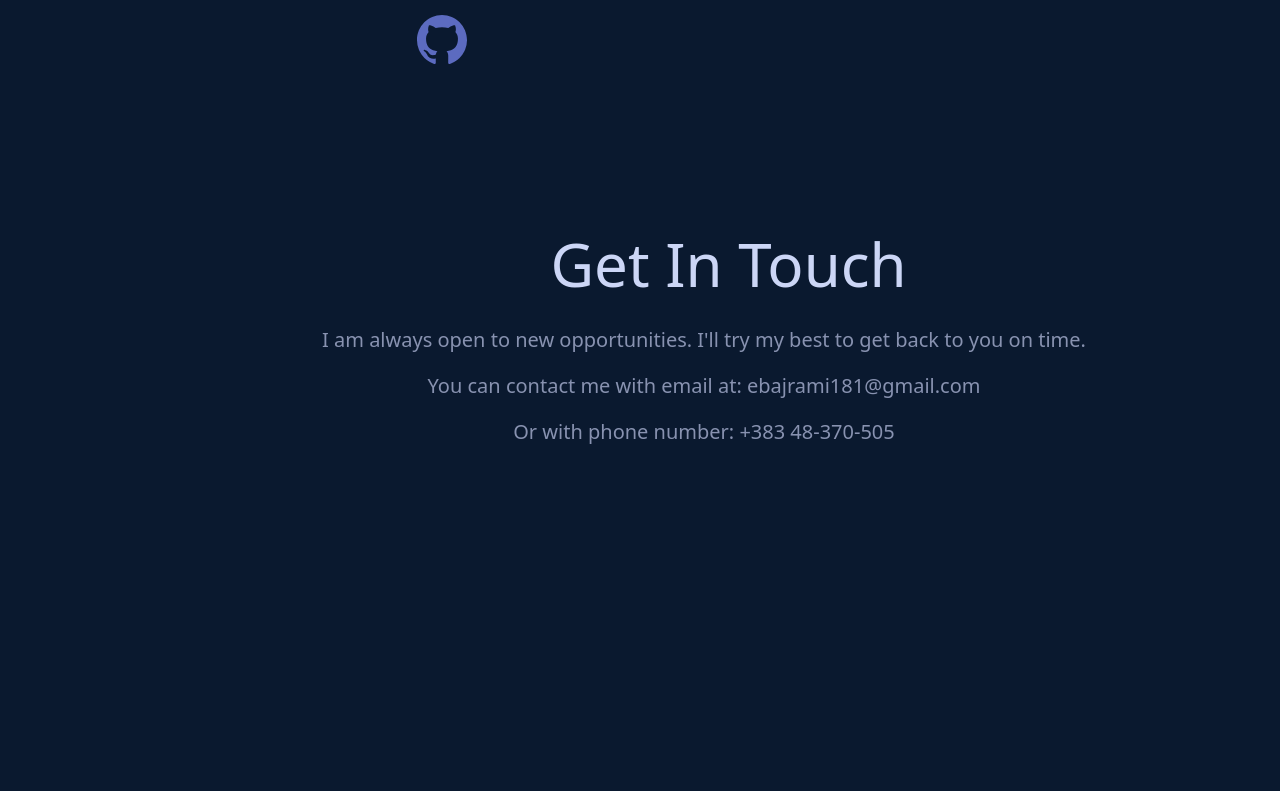
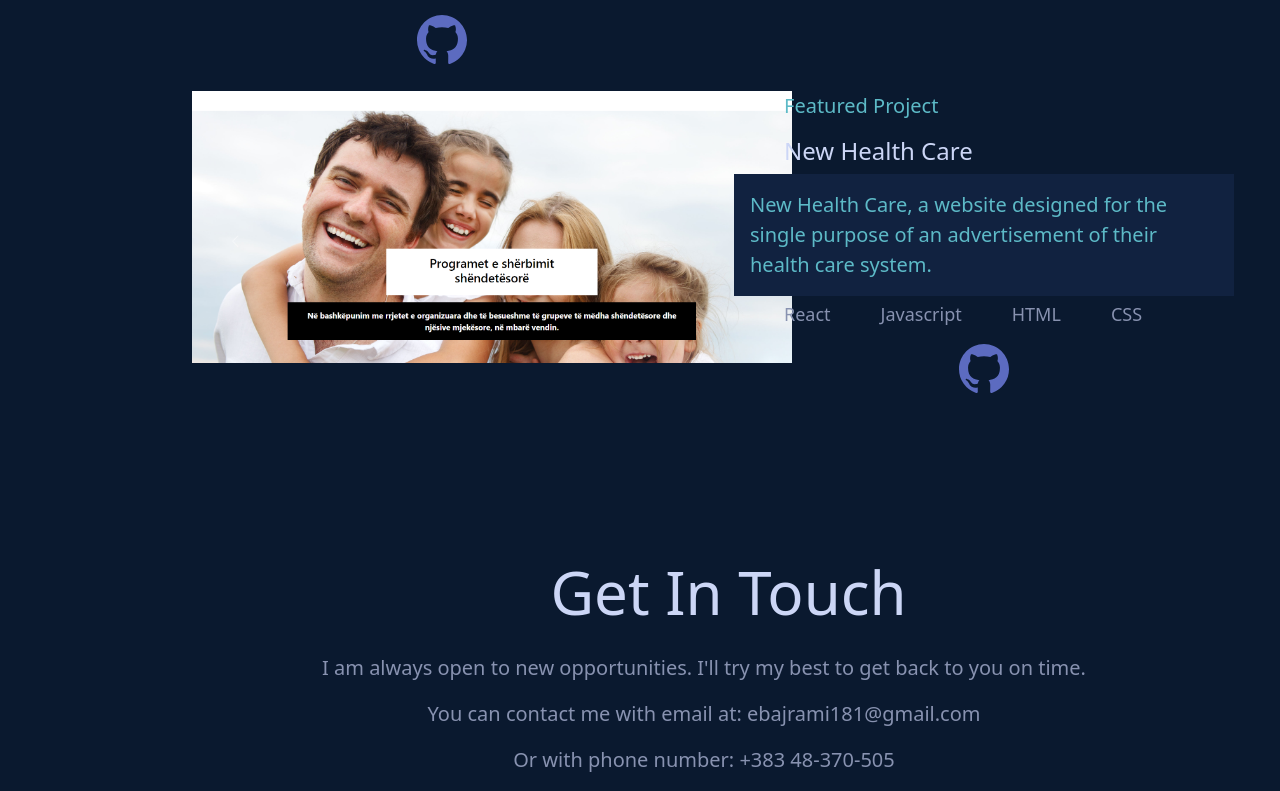
Before and after one commit to EgzonBajrami/portfolio-react, a React (Create React App) app: page / in a window 1280 px wide. Shown: the part 2238-3029 px from the top of the page. Before the commit the page ends 2701 px from the top, so only its background shows below. Built offline with nearby package versions, Linux system fonts and the light colour scheme.

Commit message:
new project

```diff
--- a/src/components/Projects/Projects.jsx
+++ b/src/components/Projects/Projects.jsx
@@ -2,6 +2,7 @@ import './Projects.css'
 import conadkosova from '../../assets/conadkosova.png'
 import github from '../../assets/github.svg'
 import ebrealestate from '../../assets/ebrealestate.png'
+import nhc from '../../assets/nhc.png'
 
 const Projects = () =>{
 
@@ -78,6 +79,40 @@ const Projects = () =>{
 
 
 </div>
+<div className="insideProjects" onClick={()=>{
+
+}}>
+<a target="_blank" rel="noreferrer" href="https://nhc-ks.com/">
+
+    <div className="insideProjects-img">
+        <img src={nhc} alt="conadkosova" />
+    </div>
+    </a>
+
+
+    <div className="insideProjects-txt">
+        <p>Featured Project</p>
+        <h3>New Health Care</h3>
+        <div className="text-container">
+        New Health Care, a website designed for the single purpose of an advertisement of their health care system.
+
+        </div>
+        <div className="tech-container">
+            <p>React</p>
+            <p>Javascript</p>
+            <p>HTML</p>
+            <p>CSS</p>
+        </div>
+        <a target="_blank" rel="noreferrer" href="                    https://github.com/EgzonBajrami/nhc-react">
+        <div className="github-container">
+
+            <img src={github} alt="github-link" />
+        </div>
+        </a>
+    </div>
+
+</div>
+
         </div>
 
     </div>
```
Also changed, not shown: src/assets/nhc.png (added).
